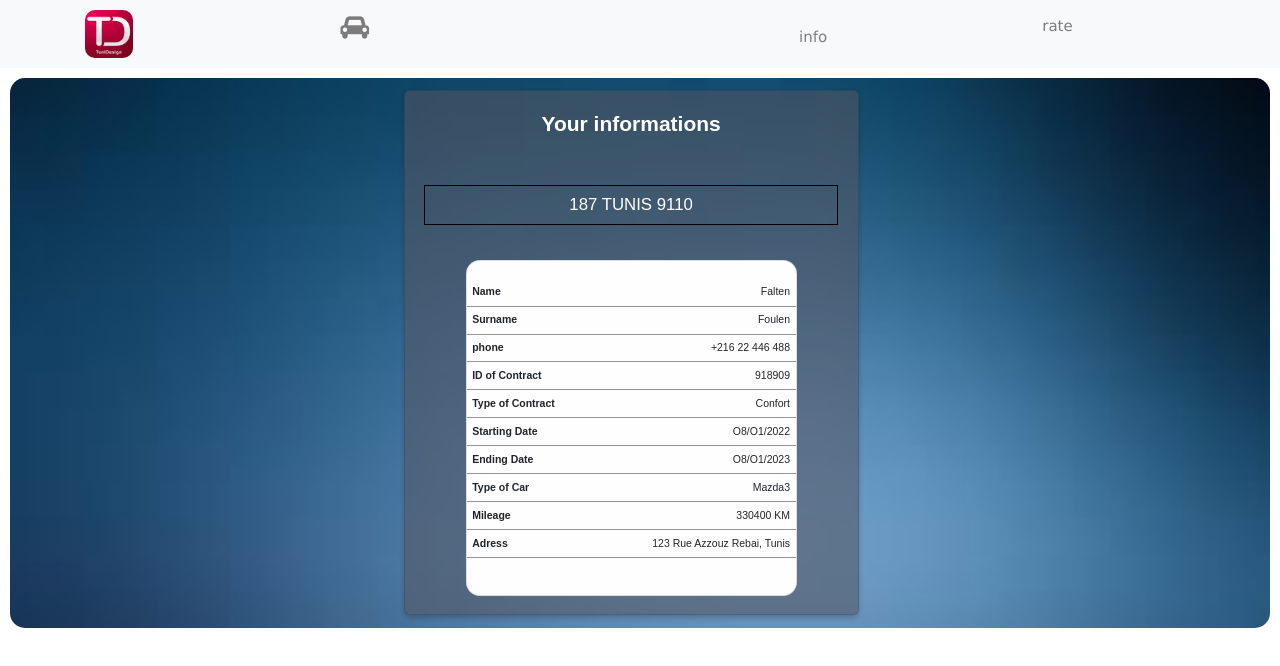
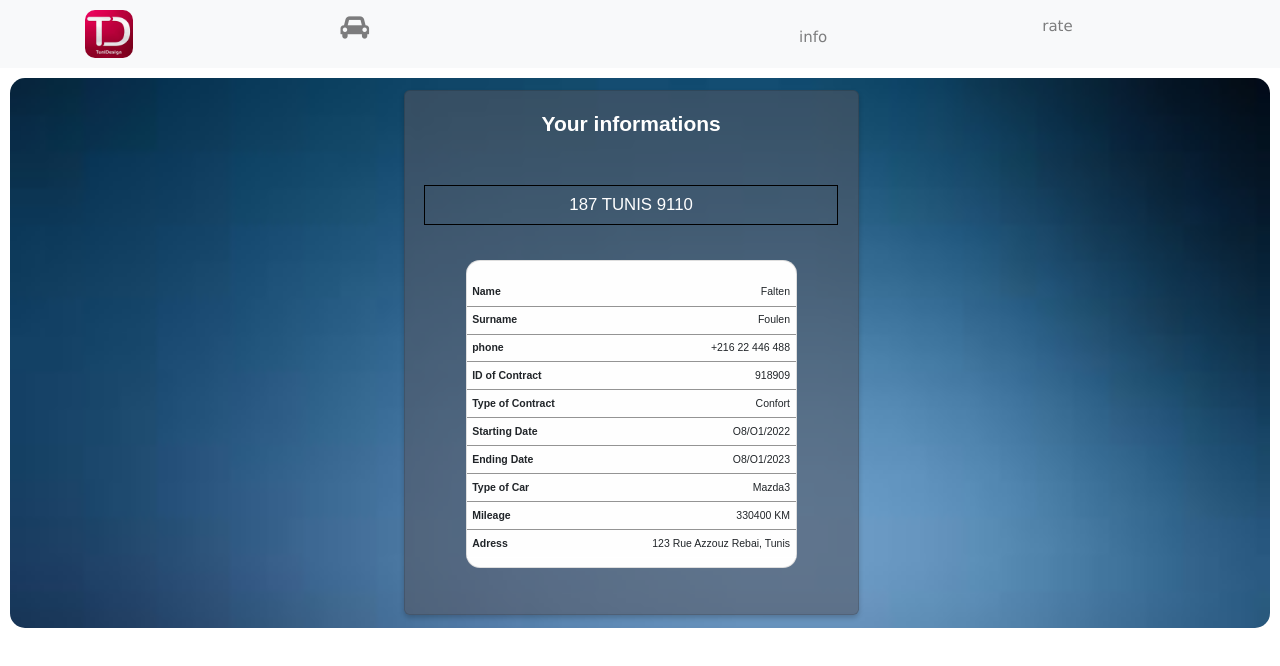
Before and after one commit to ferchichiNaima/TuniDesign-FrontEnd, an Angular app: page /userInformation in a window 1280 px wide. Shown: the top 666 px of the page. Built offline with nearby package versions, Linux system fonts and the light colour scheme.

Commit message:
bottom-border correction

```diff
--- a/src/app/rating-page/rating-page.component.css
+++ b/src/app/rating-page/rating-page.component.css
@@ -78,6 +78,7 @@ ngb-rating {
   }
   .input-icons i {
     position: absolute;
+    font-size: 25px;
   }
 
 
@@ -87,6 +88,8 @@ ngb-rating {
     min-width: 40px;
     margin-left:480px;
     margin-top:2%;
+
+
   }
 
   .input-field {
--- a/src/app/rating-page/rating-page.component.html
+++ b/src/app/rating-page/rating-page.component.html
@@ -29,9 +29,9 @@
           <td style="text-align: right ;">41:00 Mn</td>
         </tr>
         <tr >
-          <td><b>Distance</b></td>
+          <td style="border-bottom: 1px solid #ffffff;"><b>Distance</b></td>
 
-          <td style="text-align: right ;">23.4 KM</td>
+          <td style="text-align: right ;border-bottom: 1px solid #ffffff;">23.4 KM</td>
         </tr>
 
       </table>
--- a/src/app/user-information/user-information.component.css
+++ b/src/app/user-information/user-information.component.css
@@ -51,7 +51,7 @@ th, td {
 }
 .card {
 position: relative;
-  height: 480px;
+  height: 440px;
   margin: auto;
   text-align: center;
   font-family: arial;
--- a/src/app/user-information/user-information.component.html
+++ b/src/app/user-information/user-information.component.html
@@ -56,9 +56,9 @@
           <td style="text-align: right ;">330400 KM</td>
         </tr>
         <tr>
-          <td><b>Adress</b></td>
+          <td style="border-bottom: 1px solid #ffffff;"><b>Adress</b></td>
 
-          <td style="text-align: right ;">123 Rue Azzouz Rebai, Tunis</td>
+          <td style="text-align: right ;border-bottom: 1px solid #ffffff;">123 Rue Azzouz Rebai, Tunis</td>
         </tr>
       </table>
     </div>
```
